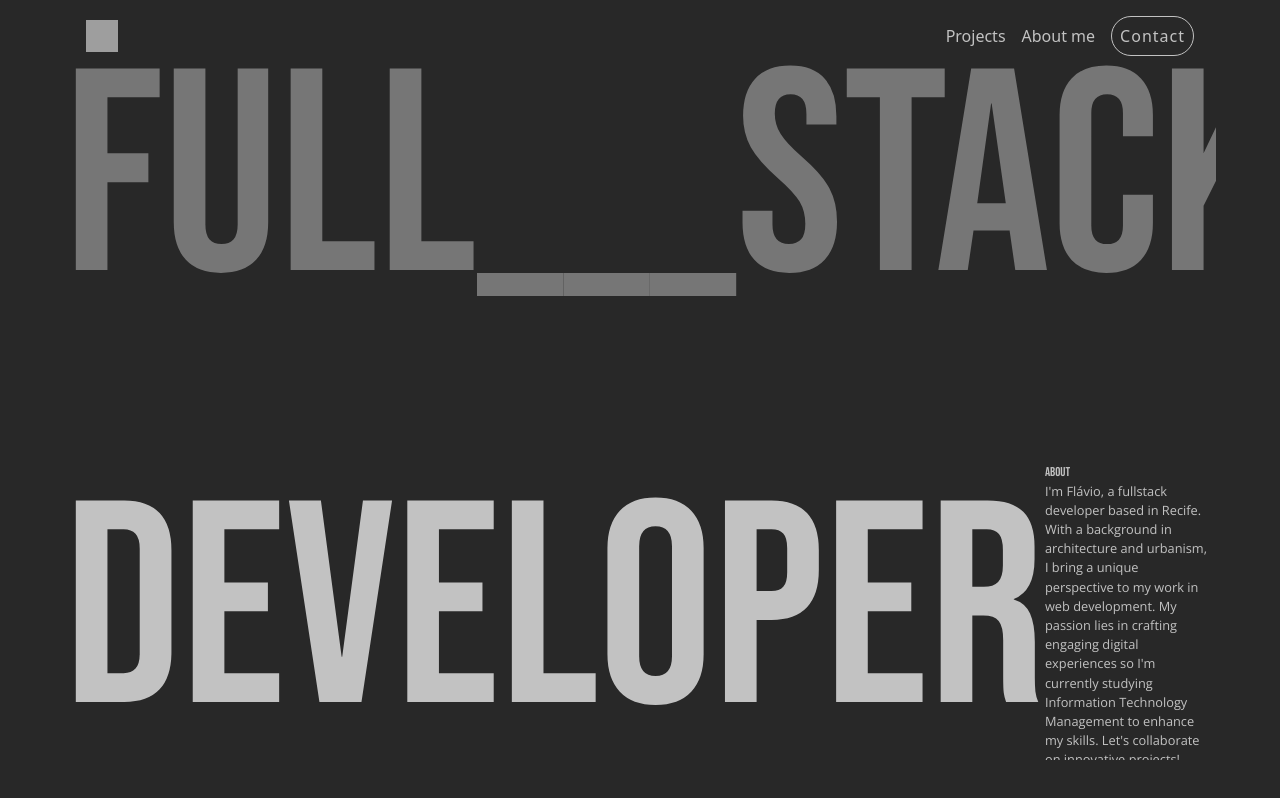
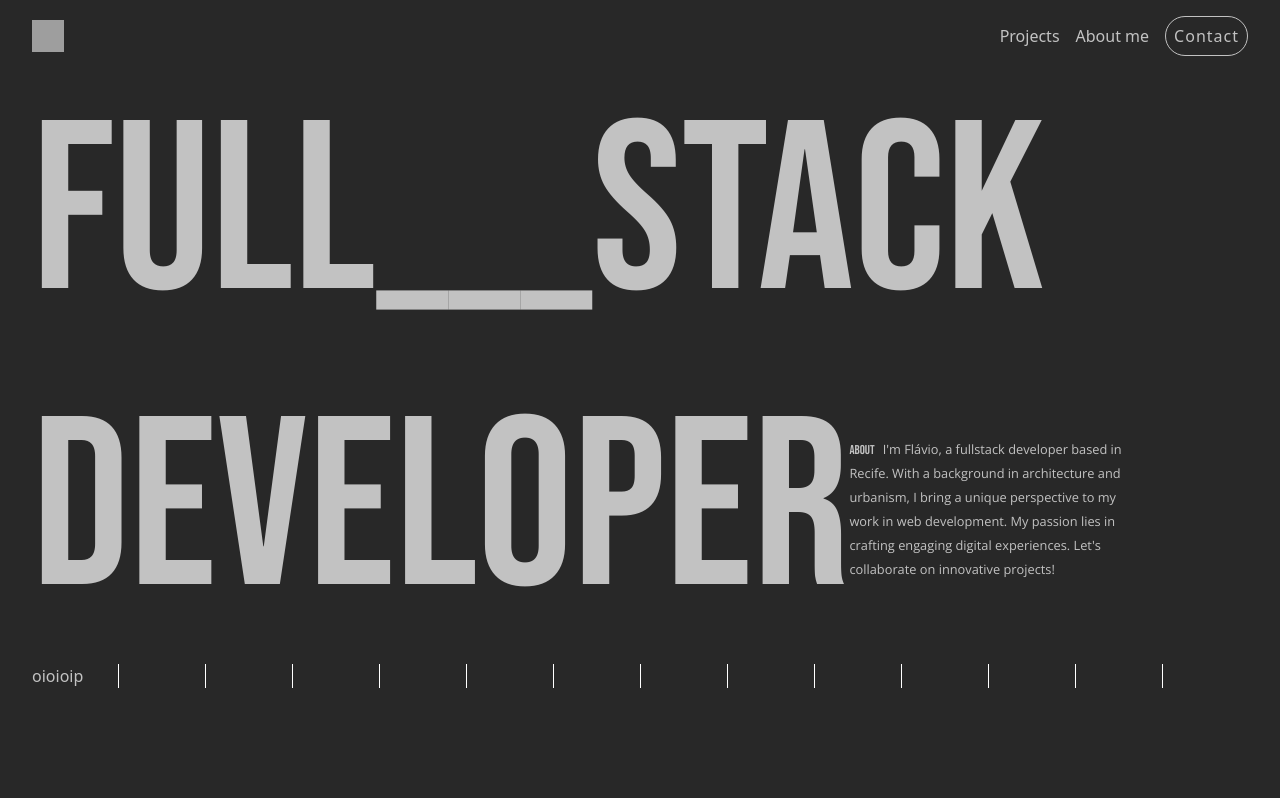
Before and after one commit to flavioxe/portfolio, a React (Vite) app: page / in a window 1280 px wide. Built offline with nearby package versions, Linux system fonts and the light colour scheme; grey boxes are pictures that could not be loaded.

Commit message:
redefining structure

```diff
--- a/src/App.jsx
+++ b/src/App.jsx
@@ -2,12 +2,14 @@ import "./global.scss";
 import "bootstrap/dist/css/bootstrap.min.css";
 import { Header } from "./components/Header";
 import { Banner } from "./components/Banner";
+import { Projects } from "./components/Projects";
 
 function App() {
   return (
     <>
       <Header />
       <Banner />
+      <Projects />
     </>
   );
 }
--- a/src/components/Banner.jsx
+++ b/src/components/Banner.jsx
@@ -6,27 +6,24 @@ export function Banner() {
       <section
         className={`${styles.bannerWrapper}  d-flex align-items-center justify-content-start`}
       >
-        <div className={styles.textTop}>
-          <div>
-            <span>full___stack</span>
-          </div>
-        </div>
-        <div className={styles.textBottom}>
-          <div className="d-flex align-items-center">
-            developer{" "}
-            <span className={styles.aboutTitle}>
-              ABOUT{" "}
-              <span className={styles.aboutDescription}>
-                I'm Flávio, a fullstack developer based in Recife. With a
-                background in architecture and urbanism, I bring a unique
-                perspective to my work in web development. My passion lies in
-                crafting engaging digital experiences so I'm currently studying
-                Information Technology Management to enhance my skills. Let's
-                collaborate on innovative projects!
-              </span>
+        <main className="d-flex align-items-center">
+          <h1 className={`${styles.bannerText}`}>Full___Stack</h1>
+          {/* <h1 className={`${styles.bannerHash}`}>-</h1>
+          <h1 className={`${styles.bannerText}`}>Stack</h1> */}
+        </main>
+        <main className="d-flex align-items-center">
+          <h1 className={`${styles.bannerText}`}>Developer</h1>
+          <p className={styles.aboutWrapper}>
+            <span className={styles.aboutTitle}>ABOUT</span>
+            <span className={styles.aboutDescription}>
+              I'm Flávio, a fullstack developer based in Recife. With a
+              background in architecture and urbanism, I bring a unique
+              perspective to my work in web development. My passion lies in
+              crafting engaging digital experiences. Let's collaborate on
+              innovative projects!
             </span>
-          </div>
-        </div>
+          </p>
+        </main>
       </section>
     </>
   );
--- a/src/components/Banner.module.scss
+++ b/src/components/Banner.module.scss
@@ -1,85 +1,27 @@
 @import '../global.scss';
 
-// .bannerWrapper {
-//     flex-wrap: wrap;
-// }
-
 .bannerWrapper {
-    color: $gray;
-    font-family: "Bebas Neue", sans-serif;
-    height: 90vmin;
-    width: 90%;
-    position: absolute;
-    left: 50%;
-    top: 50%;
-    transform: translate(-50%, -50%);
+  flex-wrap: wrap;
+  // height: 100vh;
 }
 
-.bannerWrapper > div {
-    position: absolute;
-    height: 50%;
-    width: 100%;
-    overflow: hidden;
+.bannerText {
+  font-size: 15rem;
+  font-family: "Bebas Neue", sans-serif;
+  color: $gray;
 }
 
-.bannerWrapper > div div {
-    font-size: 18rem;
-    padding: 0;
-    position: absolute;
-}
-  .bannerWrapper > div div span {
-    display: block;
-  }
-  .bannerWrapper > div.textTop {
-    border-bottom: 0px solid transparent;
-    top: 0;
-  }
-  .bannerWrapper > div.textTop div {
-    animation: showTopText 1s;
-    animation-delay: 0.5s;
-    animation-fill-mode: forwards;
-    bottom: 0;
-    transform: translate(0, 100%);
-  }
-  .bannerWrapper > div.textTop div span:first-child {
-    color: #767676;
-  }
-  .bannerWrapper > div.textBottom {
-    bottom: 0;
-  }
-  .bannerWrapper > div.textBottom div {
-    animation: showBottomText 0.8s;
-    animation-delay: 0.5s;
-    animation-fill-mode: forwards;
-    top: 0;
-    transform: translate(0, -100%);
-  }
-
-// .bannerText {
-//     font-size: 18rem;
-//     font-family: "Bebas Neue", sans-serif;
-//     color: $gray;
-// }
-
-// .aboutWrapper {
-    // }
+.aboutWrapper {
+  width: 30ch;
   .aboutTitle {
       font-family: "Bebas Neue", sans-serif;
       font-size: 0.8rem;
       margin-right: 0.5rem;
+      color: $gray;
   }
   .aboutDescription {
       font-family: "Open Sans", arial;
       font-size: 0.8rem;
+      color: $gray;
     }
-
-@keyframes showTopText {
-    0% { transform: translate3d(0, 100%, 0); }
-    // 40%, 60% { transform: translate3d(0, 50%, 0); }
-    100% { transform: translate3d(0, 0, 0); }
 }
-
-@keyframes showBottomText {
-    0% { transform: translate3d(0, -100%, 0); }
-    100% { transform: translate3d(0, 0, 0); }
-}
--- a/src/components/Header.jsx
+++ b/src/components/Header.jsx
@@ -5,7 +5,7 @@ export function Header() {
   return (
     <>
       <header
-        className={`${styles.header} d-flex align-items-center justify-content-between container`}
+        className={`${styles.header} d-flex align-items-center justify-content-between`}
       >
         <img src="https://github.com/flavioxe.png" alt="Flávio's logo" />
 
--- a/src/components/Header.module.scss
+++ b/src/components/Header.module.scss
@@ -1,6 +1,6 @@
 .header {
     width: 100%;
-    padding: 1rem;
+    padding: 1rem 0;
 
     img {
         width: 2rem;
--- /dev/null
+++ b/src/components/Projects.jsx
@@ -0,0 +1,12 @@
+import styles from "./Projects.module.scss";
+
+export function Projects() {
+  return (
+    <>
+      <section className={`${styles.projectsWrapper} d-flex`}>
+        <div>oioi</div>
+        <div>oip</div>
+      </section>
+    </>
+  );
+}
--- /dev/null
+++ b/src/components/Projects.module.scss
@@ -0,0 +1,14 @@
+@import '../global.scss';
+
+.projectsWrapper {
+//     background-image:
+//     linear-gradient(45deg, #ccc 25%, transparent 25%),
+//     linear-gradient(135deg, #ccc 25%, transparent 25%),
+//     linear-gradient(45deg, transparent 75%, #ccc 75%),
+//     linear-gradient(135deg, transparent 75%, #ccc 75%);
+//   background-size:300px 300px; /* Must be a square */
+//   background-position:0 0, 150px 0, 150px -150px, 0px 150px; /* Must be half of one side of the square */
+
+background: repeating-linear-gradient(to right, transparent, transparent 86px, white 69px, white 87px), repeating-linear-gradient(to bottom, transparent, transparent 83px, white 54px, white 86px), linear-gradient(45deg, transparent, transparent);
+
+}
--- a/src/global.scss
+++ b/src/global.scss
@@ -20,6 +20,8 @@ $tomato: #f7a072;
 
 #root {
     width: 100%;
+    padding: 0 2rem;
+    color: $gray;
 }
 
 a {
```
Lines whose indentation alone changed are shown as unchanged.
